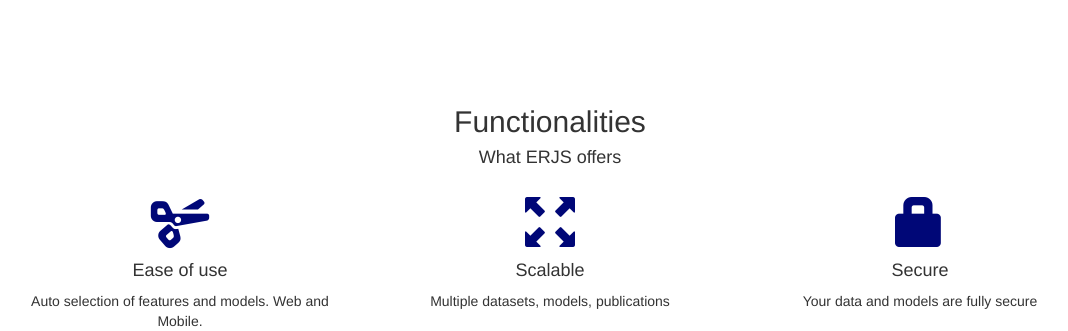
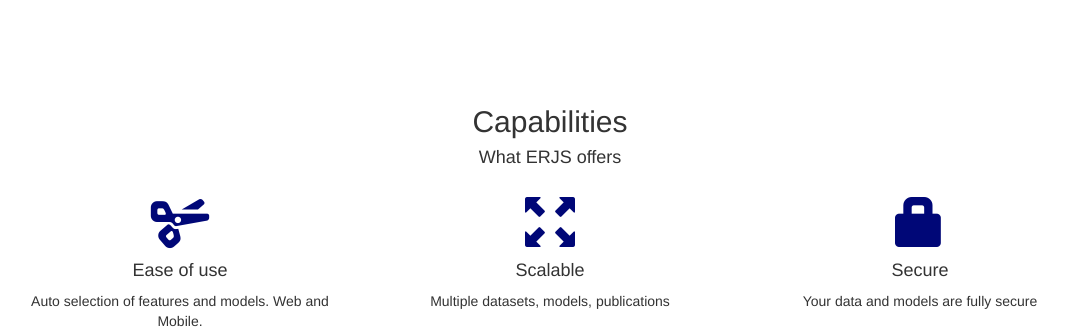
Before and after one commit to sumxf/landingPage, a PHP site: page / in a window 1280 px wide. Shown: the part 893-1224 px from the top of the page, without its empty margins (90-1158 px from the left). Run offline with PHP 8.4, Linux system fonts and the light colour scheme.

Commit message:
changed terms

```diff
--- a/index.php
+++ b/index.php
@@ -136,7 +136,7 @@
   </div>
 
  <div class="container-fluid text-center">
-  <h2>Functionalities</h2>
+  <h2>Capabilities</h2>
   <h4>What ERJS offers</h4>
   <br>
   <div class="row">
```
